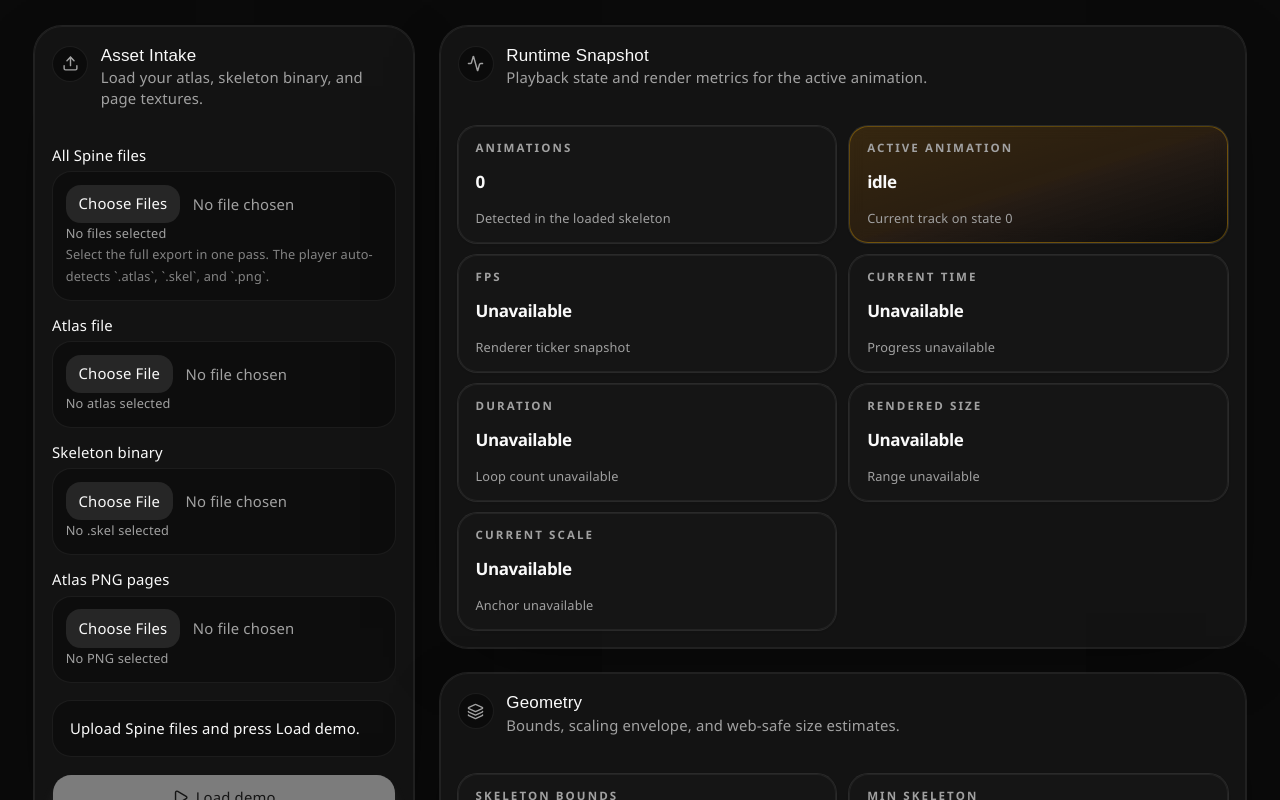
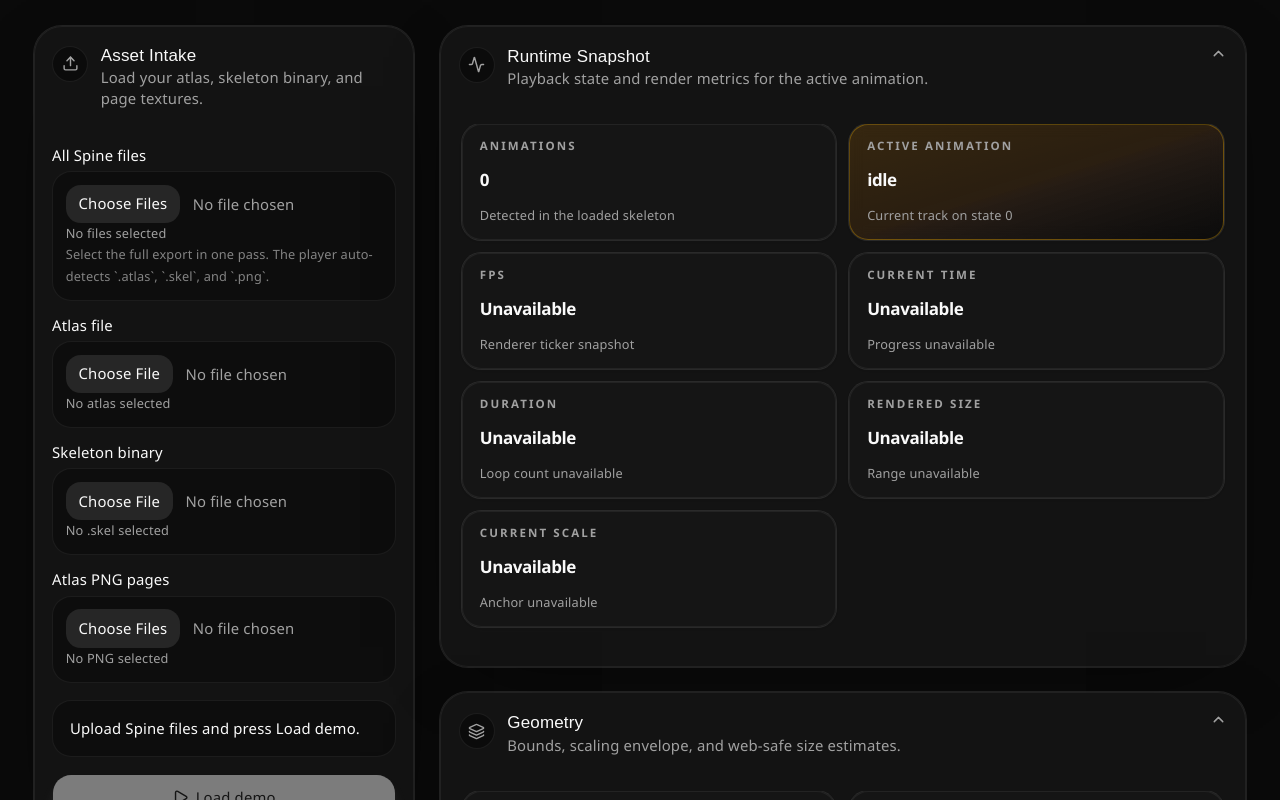
Before and after one commit to vaso991/spine-player, a React (Vite) app: page / in a window 1280 px wide. Shown: the top 800 px of the page. Built offline with nearby package versions, Linux system fonts and the light colour scheme.

Commit message:
feat: implement accordion layout for section cards in App.tsx and add accordion component

```diff
--- a/src/App.tsx
+++ b/src/App.tsx
@@ -16,6 +16,12 @@
 } from 'lucide-react'
 
 import { Button } from './components/ui/button'
+import {
+  Accordion,
+  AccordionContent,
+  AccordionItem,
+  AccordionTrigger,
+} from './components/ui/accordion'
 import {
   Card,
   CardContent,
@@ -202,6 +208,43 @@
       </CardHeader>
       <CardContent>{children}</CardContent>
     </Card>
+  )
+}
+
+function AccordionSectionCard({
+  value,
+  icon: Icon,
+  title,
+  description,
+  children,
+}: {
+  value: string
+  icon: typeof Sparkles
+  title: string
+  description: string
+  children: ReactNode
+}) {
+  return (
+    <AccordionItem value={value} className="border-none">
+      <Card className="rounded-[28px] border border-border/60 bg-card/75 shadow-[0_20px_80px_-40px_rgba(0,0,0,0.8)]">
+        <CardHeader className="pb-3">
+          <AccordionTrigger className="rounded-2xl px-0 py-0 hover:no-underline">
+            <div className="flex min-w-0 items-start gap-3 text-left">
+              <div className="mt-0.5 rounded-2xl border border-border/70 bg-background/80 p-2 text-muted-foreground">
+                <Icon className="size-4" />
+              </div>
+              <div className="min-w-0">
+                <CardTitle>{title}</CardTitle>
+                <CardDescription>{description}</CardDescription>
+              </div>
+            </div>
+          </AccordionTrigger>
+        </CardHeader>
+        <AccordionContent className="px-5 pb-5">
+          {children}
+        </AccordionContent>
+      </Card>
+    </AccordionItem>
   )
 }
 
@@ -1328,7 +1371,13 @@
           </aside>
 
           <div className="space-y-6">
-            <SectionCard
+            <Accordion
+              type="multiple"
+              defaultValue={['runtime', 'geometry', 'atlas-rig', 'animation-summary']}
+              className="space-y-6"
+            >
+            <AccordionSectionCard
+              value="runtime"
               icon={Activity}
               title="Runtime Snapshot"
               description="Playback state and render metrics for the active animation."
@@ -1366,10 +1415,11 @@
                   }
                 />
               </div>
-            </SectionCard>
+            </AccordionSectionCard>
 
             <div className="grid gap-6 2xl:grid-cols-2">
-              <SectionCard
+              <AccordionSectionCard
+                value="geometry"
                 icon={Layers3}
                 title="Geometry"
                 description="Bounds, scaling envelope, and web-safe size estimates."
@@ -1401,9 +1451,10 @@
                     note={safeContainerSize ? `Safe web size ${formatPixels(safeContainerSize.width, safeContainerSize.height)}` : 'Safe size unavailable'}
                   />
                 </div>
-              </SectionCard>
-
-              <SectionCard
+              </AccordionSectionCard>
+
+              <AccordionSectionCard
+                value="atlas-rig"
                 icon={ImageIcon}
                 title="Atlas + Rig"
                 description="Packing efficiency and skeleton structure details."
@@ -1443,10 +1494,11 @@
                     note={sceneInfo?.dopesheetFps ? `Dopesheet ${sceneInfo.dopesheetFps} fps` : 'Dopesheet unavailable'}
                   />
                 </div>
-              </SectionCard>
-            </div>
-
-            <SectionCard
+              </AccordionSectionCard>
+            </div>
+
+              <AccordionSectionCard
+                value="animation-summary"
                 icon={Boxes}
                 title="Animation Summary"
                 description="Quick-select animation clips and inspect their max layout footprint."
@@ -1485,9 +1537,8 @@
                     ))}
                   </div>
                 )}
-            </SectionCard>
-          </div>
-        </section>
+              </AccordionSectionCard>
+            </Accordion>
 
             <SectionCard
               icon={PackageOpen}
@@ -1512,6 +1563,8 @@
                 ) : null}
               </div>
             </SectionCard>
+          </div>
+        </section>
 
         <footer className="pb-2 text-center text-xs tracking-[0.24em] text-muted-foreground">
           With ❤️ from BEON
--- /dev/null
+++ b/src/components/ui/accordion.tsx
@@ -0,0 +1,79 @@
+import * as React from "react"
+import { Accordion as AccordionPrimitive } from "radix-ui"
+
+import { cn } from "@/lib/utils"
+import { ChevronDownIcon, ChevronUpIcon } from "lucide-react"
+
+function Accordion({
+  className,
+  ...props
+}: React.ComponentProps<typeof AccordionPrimitive.Root>) {
+  return (
+    <AccordionPrimitive.Root
+      data-slot="accordion"
+      className={cn("flex w-full flex-col", className)}
+      {...props}
+    />
+  )
+}
+
+function AccordionItem({
+  className,
+  ...props
+}: React.ComponentProps<typeof AccordionPrimitive.Item>) {
+  return (
+    <AccordionPrimitive.Item
+      data-slot="accordion-item"
+      className={cn("not-last:border-b", className)}
+      {...props}
+    />
+  )
+}
+
+function AccordionTrigger({
+  className,
+  children,
+  ...props
+}: React.ComponentProps<typeof AccordionPrimitive.Trigger>) {
+  return (
+    <AccordionPrimitive.Header className="flex">
+      <AccordionPrimitive.Trigger
+        data-slot="accordion-trigger"
+        className={cn(
+          "group/accordion-trigger relative flex flex-1 items-start justify-between rounded-lg border border-transparent py-2.5 text-left text-sm font-medium transition-all outline-none hover:underline focus-visible:border-ring focus-visible:ring-3 focus-visible:ring-ring/50 focus-visible:after:border-ring disabled:pointer-events-none disabled:opacity-50 **:data-[slot=accordion-trigger-icon]:ml-auto **:data-[slot=accordion-trigger-icon]:size-4 **:data-[slot=accordion-trigger-icon]:text-muted-foreground",
+          className
+        )}
+        {...props}
+      >
+        {children}
+        <ChevronDownIcon data-slot="accordion-trigger-icon" className="pointer-events-none shrink-0 group-aria-expanded/accordion-trigger:hidden" />
+        <ChevronUpIcon data-slot="accordion-trigger-icon" className="pointer-events-none hidden shrink-0 group-aria-expanded/accordion-trigger:inline" />
+      </AccordionPrimitive.Trigger>
+    </AccordionPrimitive.Header>
+  )
+}
+
+function AccordionContent({
+  className,
+  children,
+  ...props
+}: React.ComponentProps<typeof AccordionPrimitive.Content>) {
+  return (
+    <AccordionPrimitive.Content
+      data-slot="accordion-content"
+      className="overflow-hidden text-sm data-open:animate-accordion-down data-closed:animate-accordion-up"
+      {...props}
+    >
+      <div
+        className={cn(
+          "h-(--radix-accordion-content-height) pt-0 pb-2.5 [&_a]:underline [&_a]:underline-offset-3 [&_a]:hover:text-foreground [&_p:not(:last-child)]:mb-4",
+          className
+        )}
+      >
+        {children}
+      </div>
+    </AccordionPrimitive.Content>
+  )
+}
+
+export { Accordion, AccordionItem, AccordionTrigger, AccordionContent }
```
Lines whose indentation alone changed are shown as unchanged.
